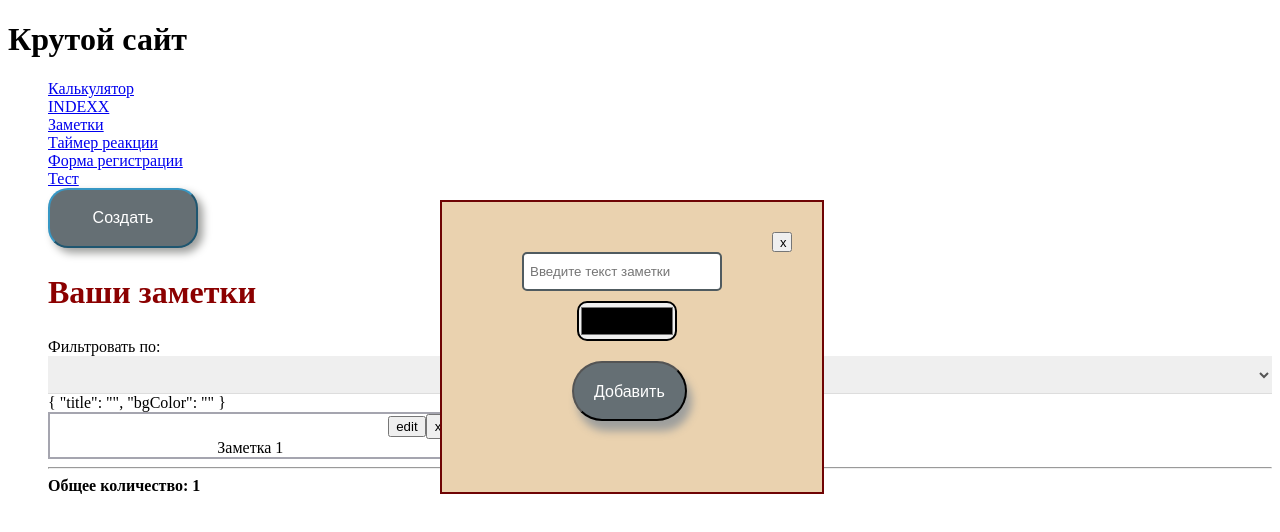
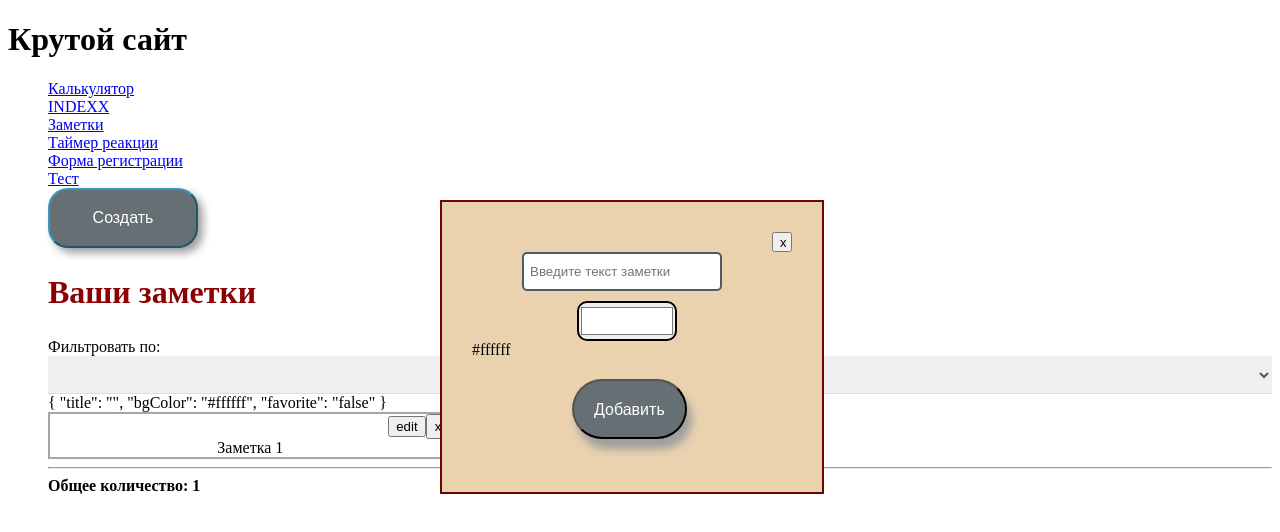
Before and after one commit to Respublicanec/nuxtproject, a Nuxt app: page /notes in a window 1280 px wide. Both pictures are taken after a click on the button "Создать". Shown: the top 532 px of the page. Built offline with nearby package versions, Linux system fonts and the light colour scheme.

Commit message:
ready-made version

```diff
--- a/components/ModalEditCreateNote.vue
+++ b/components/ModalEditCreateNote.vue
@@ -30,7 +30,7 @@ const props = defineProps({
 
 const emit = defineEmits(["cancel", "success"]);
 
-const textNote = ref({ title: "", bgColor: "" });
+const textNote = ref(props.textValue);
 
 const addNewNote = () => {
   emit("success", textNote.value);
```
